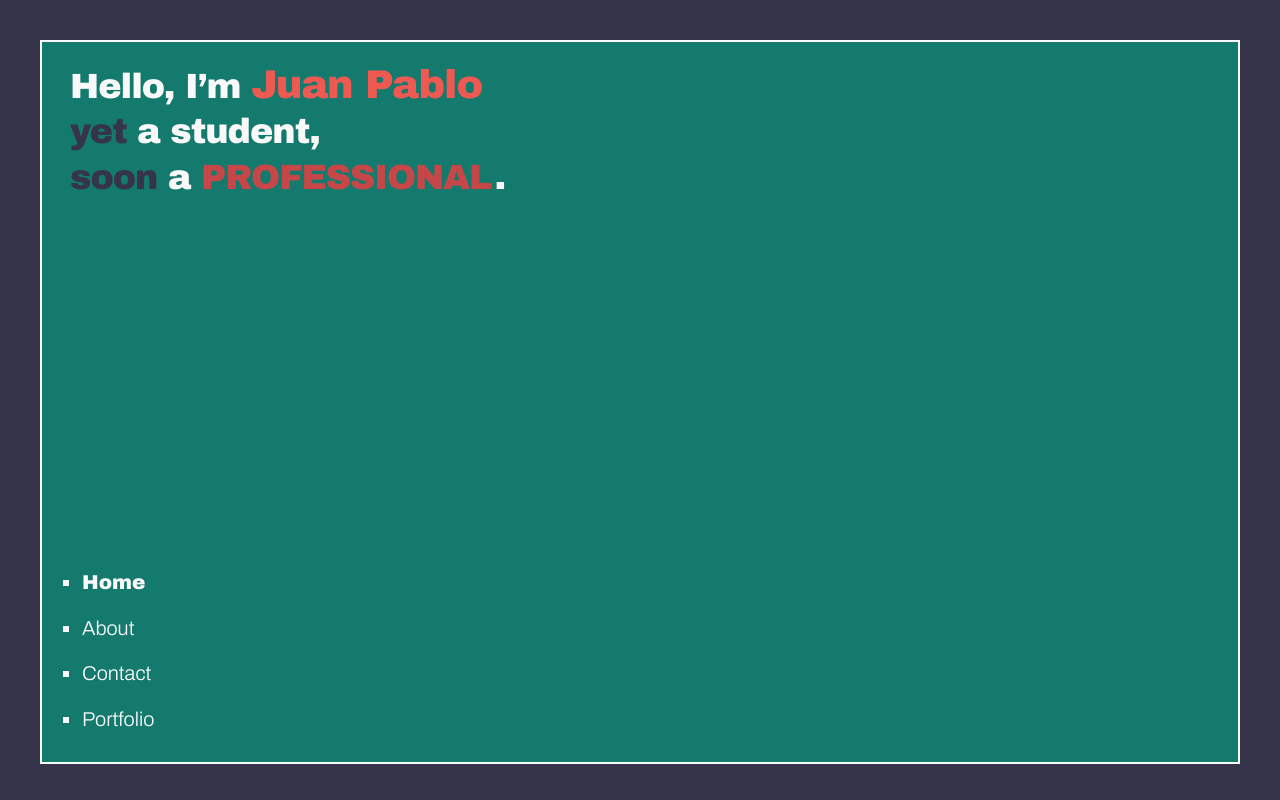
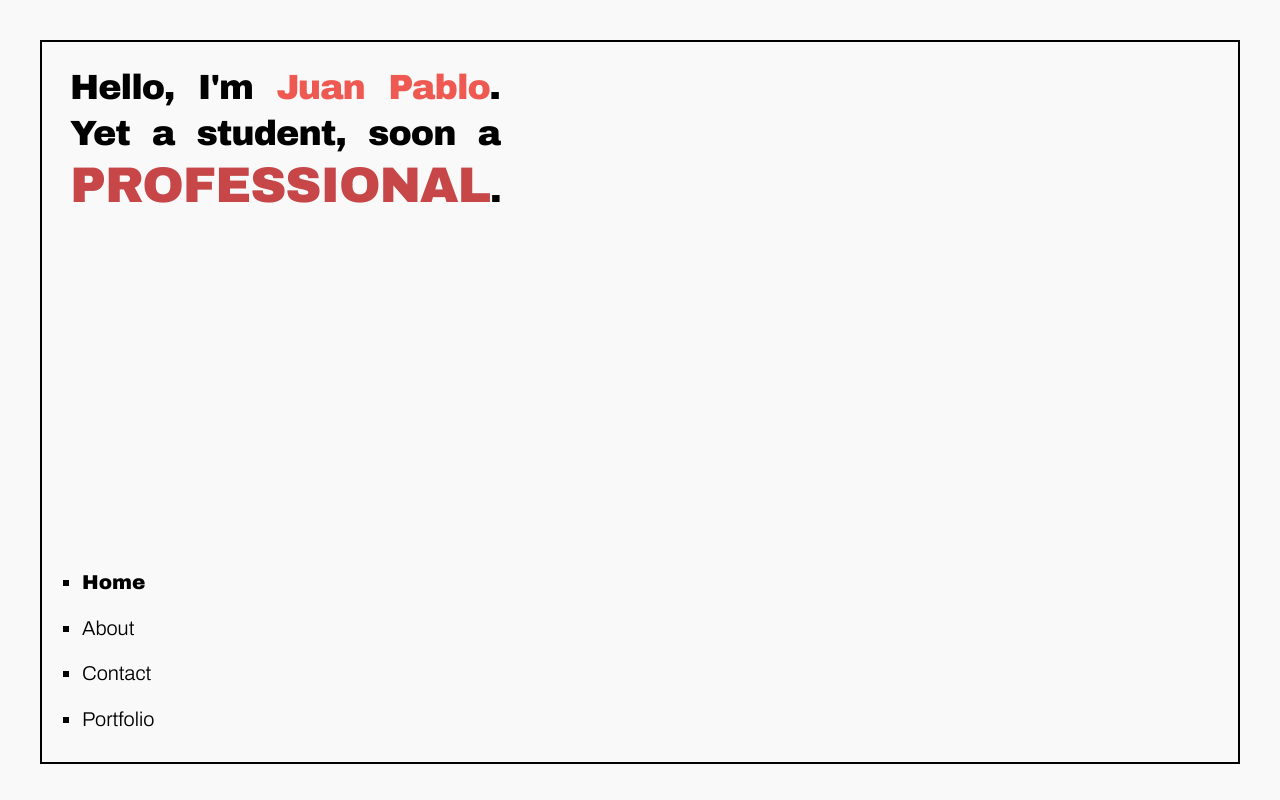
Before and after one commit to xLOKRAYx/jpgp.es, a plain HTML site: page portfolio/index.html in a window 1280 px wide. Drawn offline with Linux system fonts and the light colour scheme.

Commit message:
major changes in portfolio

```diff
--- a/portfolio/index.html
+++ b/portfolio/index.html
@@ -15,15 +15,8 @@
 </head>
 <body style="margin: 0px;">
     <div id="frame">
-        <div id="presentation" style="letter-spacing: -1px; ">
-            <span style="color: #F9F9F9; font-size: 35px; font-family: Archivo Black; font-weight: 400; line-height: 45.40px; word-wrap: break-word">Hello, I’m </span>
-            <span style="color: #EE5951; font-size: 40px; font-family: Archivo Black; font-weight: 400; line-height: 45.40px; word-wrap: break-word">Juan Pablo<br/></span>
-            <span style="color: #353449; font-size: 35px; font-family: Archivo Black; font-weight: 400; line-height: 45.40px; word-wrap: break-word">yet </span>
-            <span style="color: #F9F9F9; font-size: 35px; font-family: Archivo Black; font-weight: 400; line-height: 45.40px; word-wrap: break-word"> a student, <br/></span>
-            <span style="color: #353449; font-size: 35px; font-family: Archivo Black; font-weight: 400; line-height: 45.40px; word-wrap: break-word">soon </span>
-            <span style="color: #F9F9F9; font-size: 35px; font-family: Archivo Black; font-weight: 400; line-height: 45.40px; word-wrap: break-word">a </span>
-            <span style="color: #C74749; font-size: 35px; font-family: Archivo Black; font-weight: 400; line-height: 45.40px; word-wrap: break-word">PROFESSIONAL</span>
-            <span style="color: #F9F9F9; font-size: 35px; font-family: Archivo Black; font-weight: 400; line-height: 45.40px; word-wrap: break-word">.</span>
+        <div id="presentation" style="letter-spacing: -1px;">
+            <h1 style="color: #000000; font-size: 35px; font-family: Archivo Black; font-weight: 400; line-height: 45.40px;">Hello, I'm <span style="color: #EE5951;">Juan Pablo</span>. Yet a student, soon a <span id="stretch">PROFESSIONAL</span>.</h1>
         </div>
         <div id="menu">
             <ul>
--- a/portfolio/style.css
+++ b/portfolio/style.css
@@ -6,21 +6,23 @@ html
 
 body
 {
-    background-color: #353449;
+    background-color: #F9F9F9;
 }
 #frame
 {
     margin: 40px;
-    border: 2px solid #F9F9F9;
+    border: 2px solid #000000;
     width: auto;
     height: calc(100vh - 80px);
     position: relative;
-    background-color: #157A6E;
+    background-color: #F9F9F9;
 }
 #presentation
 {
     margin: 20px;
     margin-left: 28px;
+    width: 430px;
+    text-align:justify;
 }
 #menu
 {
@@ -33,7 +35,7 @@ ul,a
     font-family: 'Archivo', sans-serif;
     font-weight: 100;
     line-height: 45.40px;
-    color: #F9F9F9;
+    color: #000000;
     text-decoration: none;
     list-style: square;
 }
@@ -54,3 +56,9 @@ li:hover
 {
     font-family: 'Archivo', sans-serif;
 }
+#stretch
+{
+    font-size: 50px;
+    line-height: 60px;
+    color: #C74749;
+}
```
Also changed, not shown: 1 other file.
